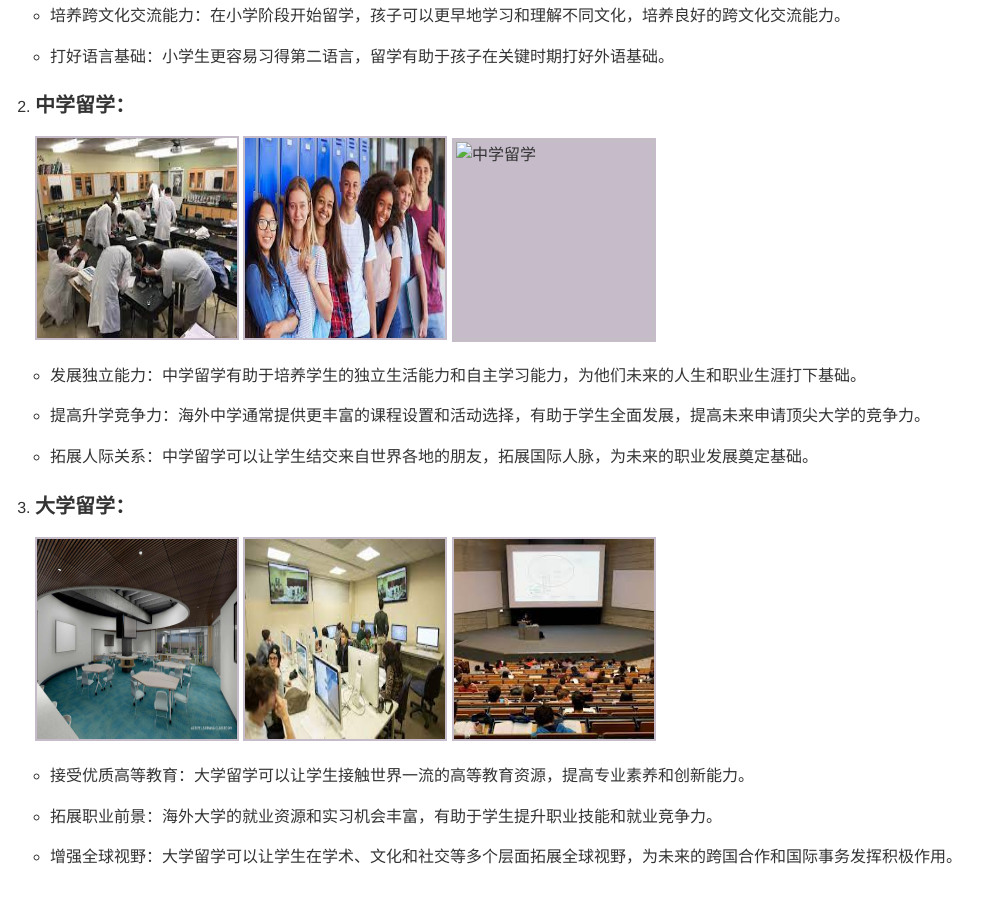
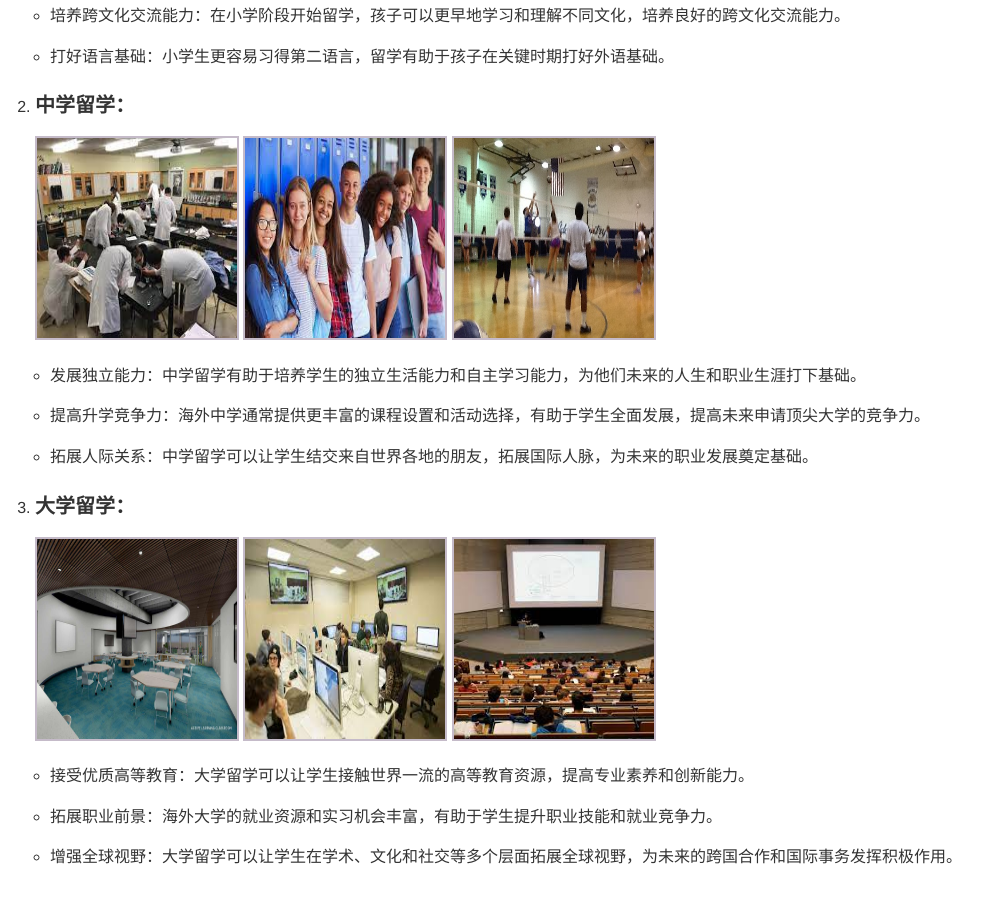
Before and after one commit to chizhang9135/RuiMei, a plain HTML site: page index.html in a window 1280 px wide. Shown: the part 1710-2612 px from the top of the page, without its empty margins (0-997 px from the left). Drawn offline with Linux system fonts and the light colour scheme.

Commit message:
add images high fix

```diff
--- a/index.html
+++ b/index.html
@@ -178,7 +178,7 @@ nav a:hover {
             <h3>中学留学：</h3>
             <img class="images" src="Assets/high0.jpeg" alt="中学留学">
             <img class="images" src="Assets/high1.jpeg" alt="中学留学">
-            <img class="images" src="Assets/high2.jpeg" alt="中学留学">
+            <img class="images" src="Assets/high2.jpg" alt="中学留学">
             <ul>
                 <li>发展独立能力：中学留学有助于培养学生的独立生活能力和自主学习能力，为他们未来的人生和职业生涯打下基础。</li>
                 <li>提高升学竞争力：海外中学通常提供更丰富的课程设置和活动选择，有助于学生全面发展，提高未来申请顶尖大学的竞争力。</li>
```
